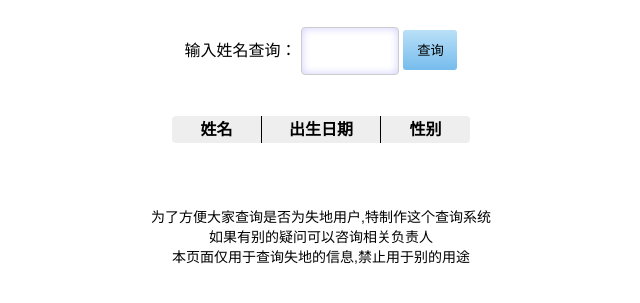
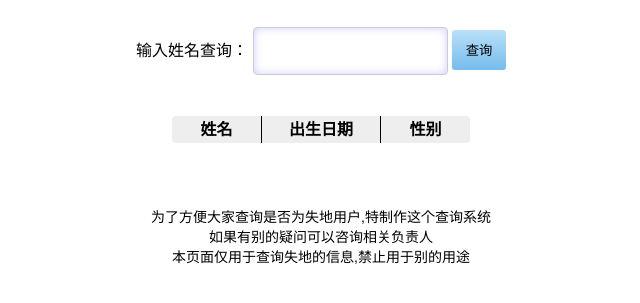
Before and after one commit to skbch/skbch.github.io, a plain HTML site: page index.html in a window 1280 px wide. Shown: the part 145-448 px from the top of the page, without its empty margins (319-959 px from the left). Drawn offline with Linux system fonts and the light colour scheme.

Commit message:
Update index.html

```diff
--- a/index.html
+++ b/index.html
@@ -34,7 +34,7 @@
         }
 
         input {
-            width: 80px;
+            /* width: 80px; */
             height: 30px;
         }
 
```
